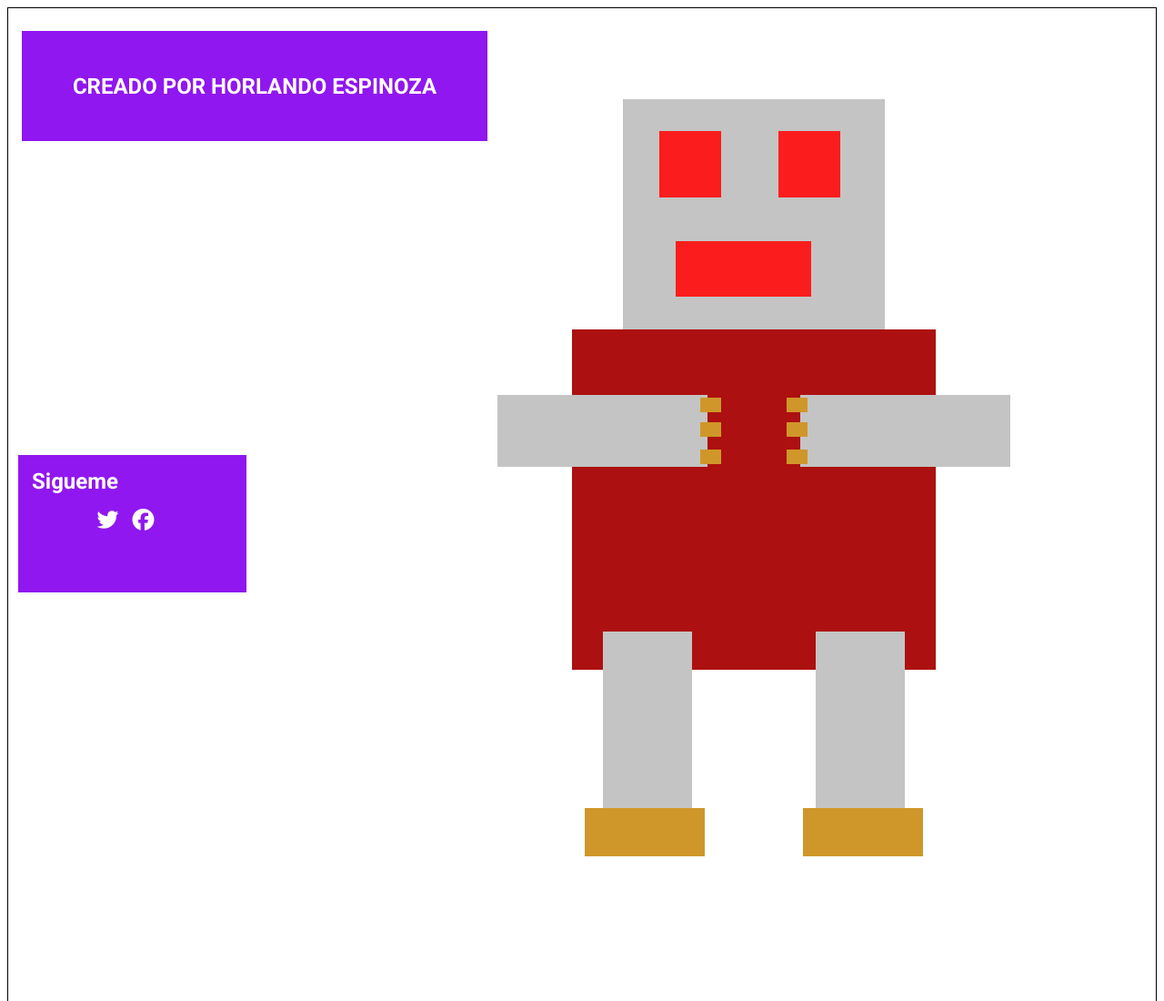
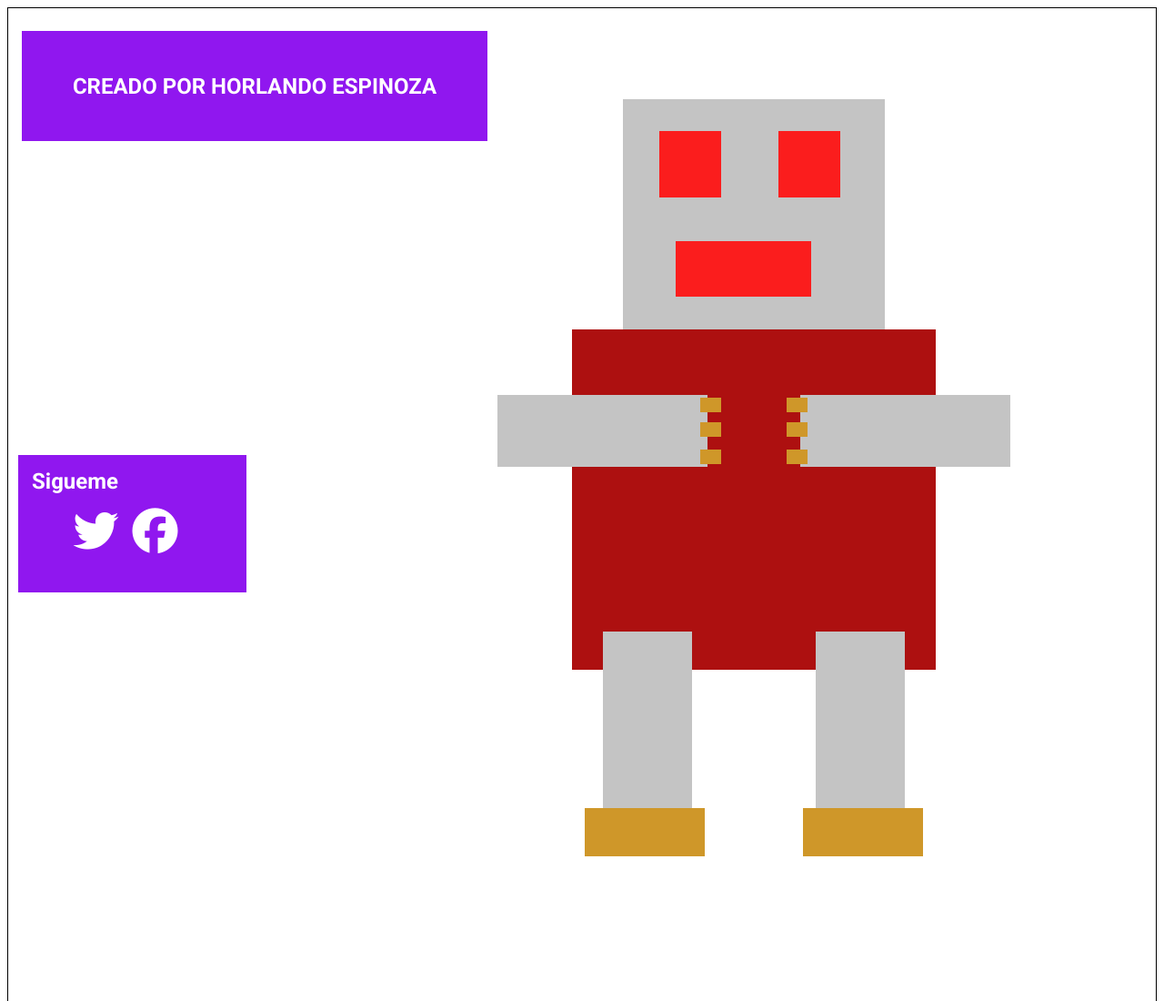
Before and after one commit to horlandouni1/Tecsup-Fronted, a plain HTML site: page CLASE-6/ejercicio-3.html in a window 1280 px wide. Shown: the top 1100 px of the page at 91% size. Drawn offline with Linux system fonts and the light colour scheme.

Commit message:
Se hizo unos cambios al archivo ejercicio-3

```diff
--- a/CLASE-6/css/styles6.css
+++ b/CLASE-6/css/styles6.css
@@ -165,3 +165,6 @@ body .leg-right{
 span{
     margin-right: 15px;
 }
+.tiwter,.facebook{
+    font-size: 50px;
+}
--- a/CLASE-6/ejercicio-3.html
+++ b/CLASE-6/ejercicio-3.html
@@ -43,7 +43,7 @@
         <div class="follow-me">
             Sigueme
             <div class="icons">
-                <span><i class="fab fa-twitter"></i></span><span><i class="fab fa-facebook"></i></span>
+                <span><i class="tiwter fab fa-twitter"></i></span><span><i class="facebook fab fa-facebook"></i></span>
             </div>
         </div>
     </div>
```
